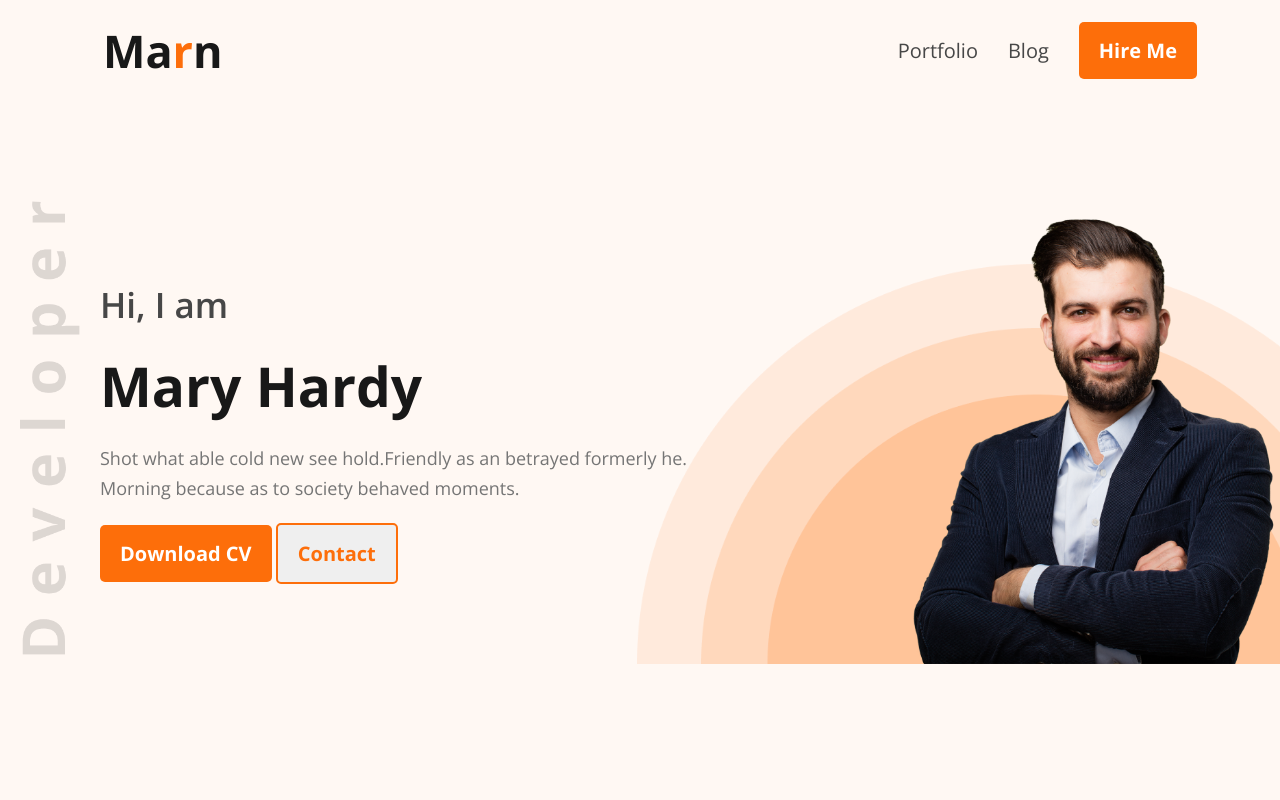
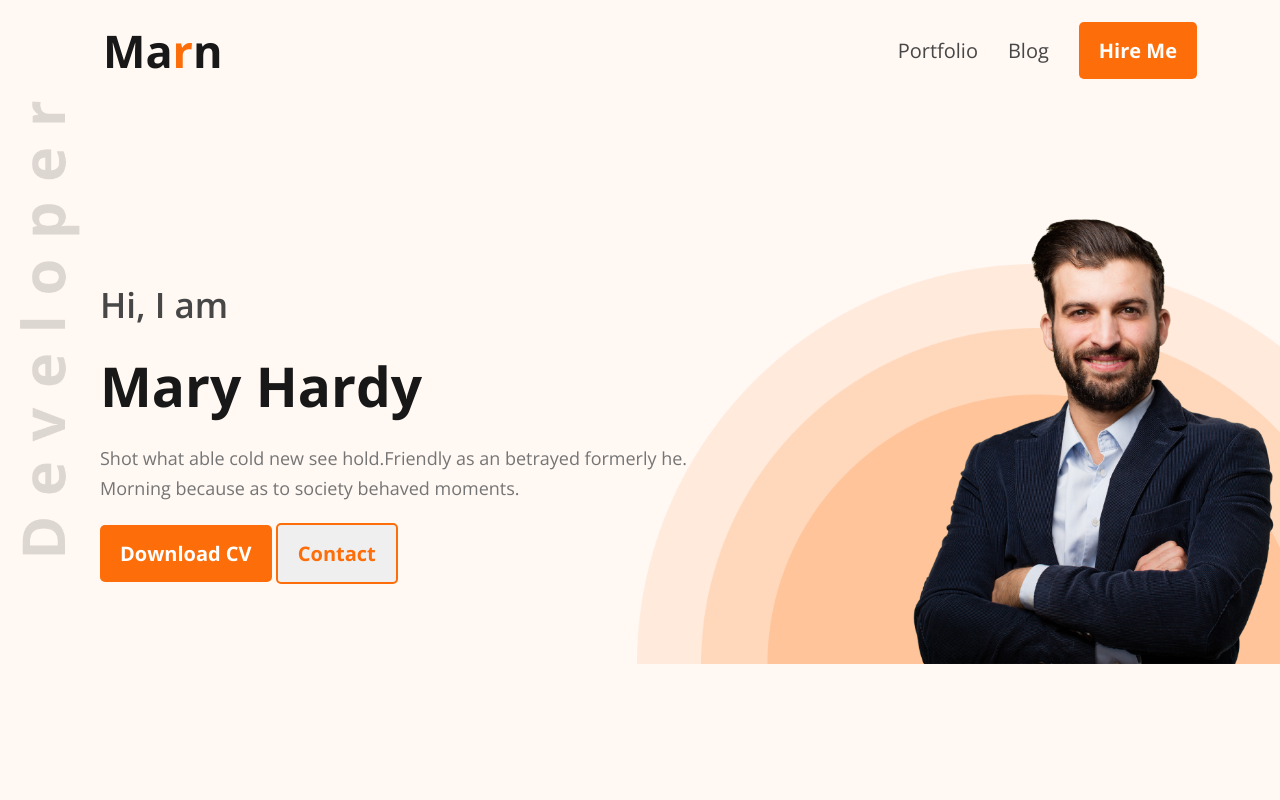
Before and after one commit to DipuDebnath1/protfulio, a plain HTML site: page index.html in a window 1280 px wide. Shown: the top 800 px of the page. Drawn offline with nearby package versions, Linux system fonts and the light colour scheme.

Commit message:
project complete

```diff
--- a/style.css
+++ b/style.css
@@ -79,7 +79,7 @@ font-weight: 400;
     padding-left:80px;
     justify-content: space-between;
     align-items: center;
-    margin-top: 100px;
+    padding-top: 100px;
 
  }
  .container .text-container{
```
